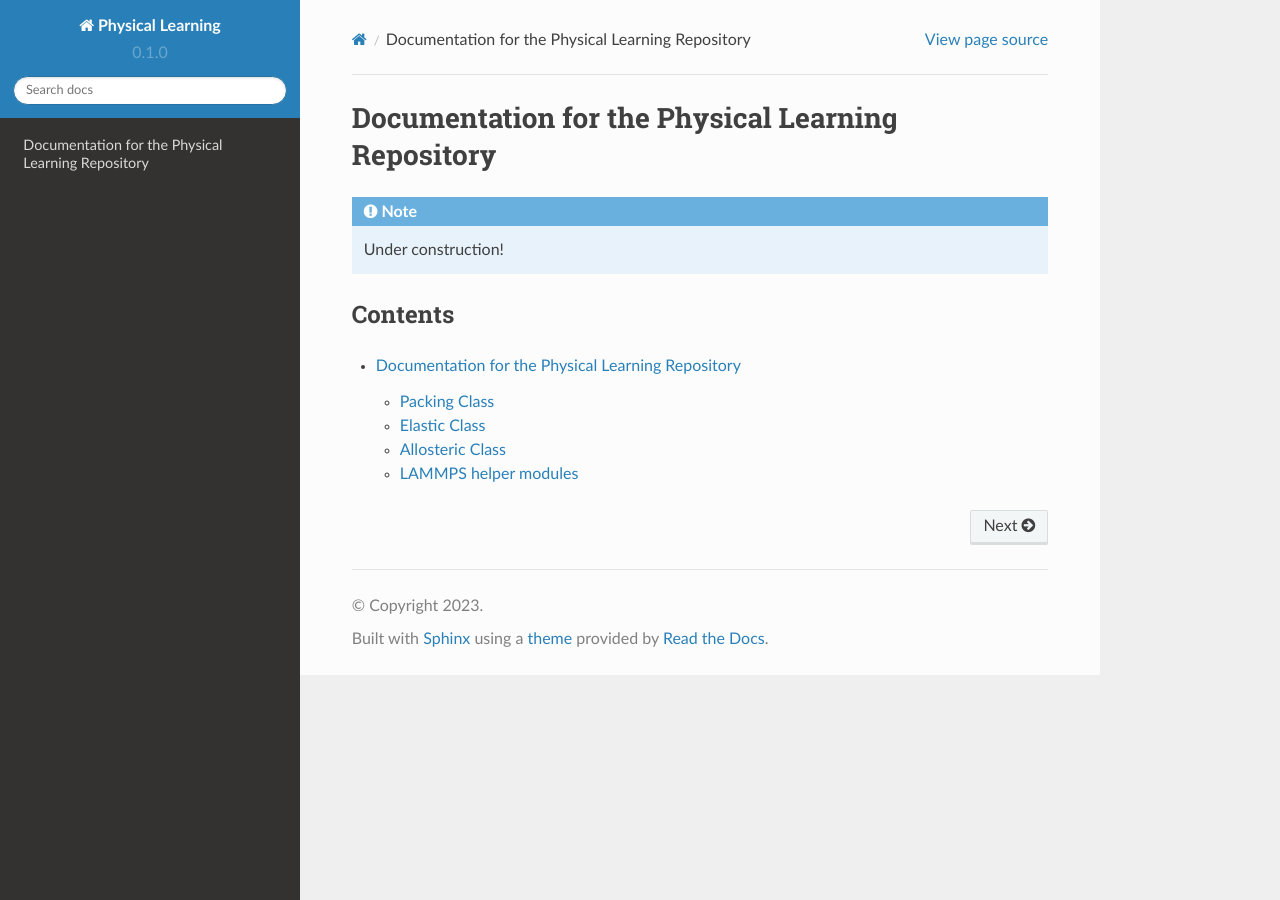
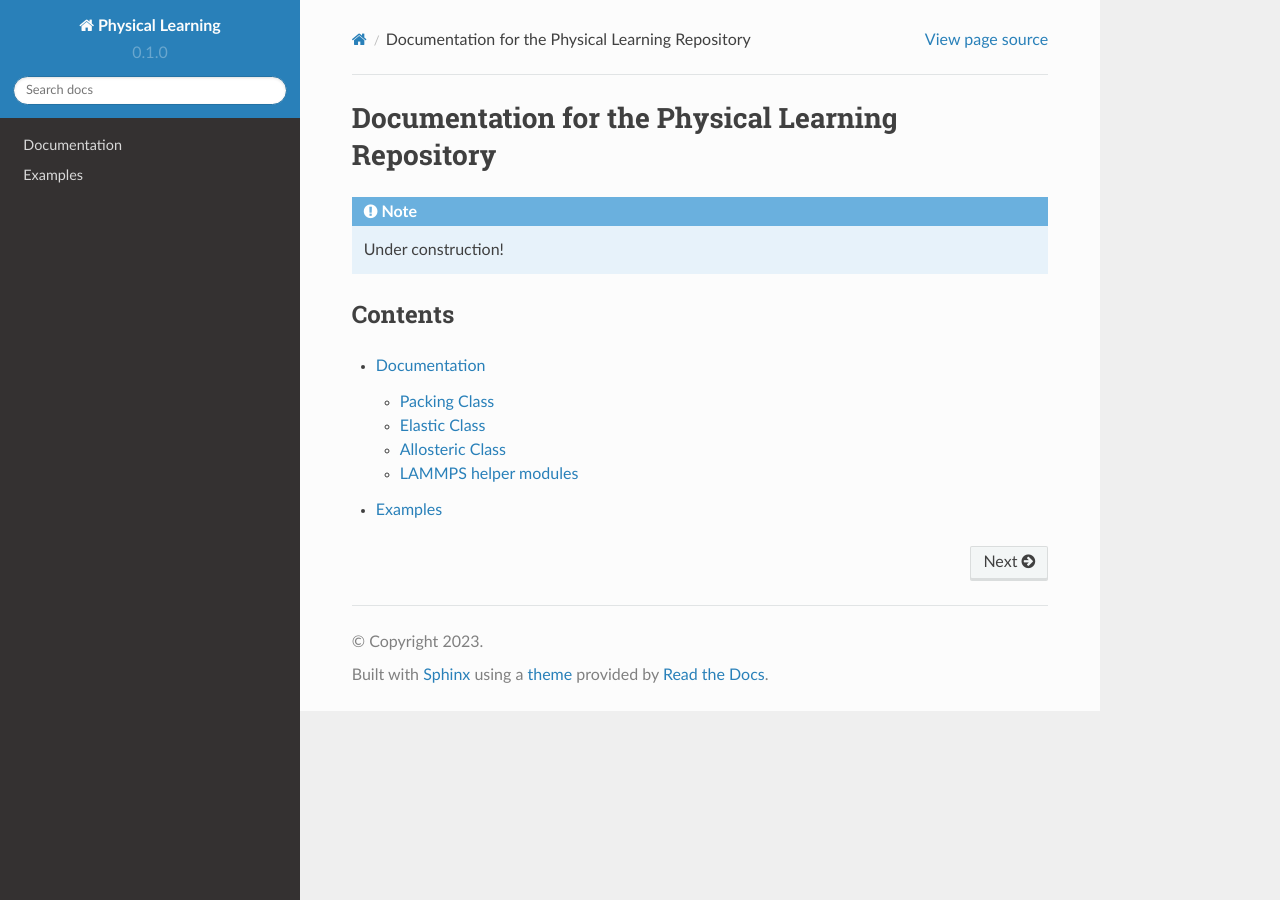
Before and after one commit to jandrejevic12/physical_learning, a Sphinx documentation site: the page built from docs/source/index.rst, in a window 1280 px wide. Built offline with Sphinx 7.4.7 and the Read the Docs theme 2.0.0, drawn with Linux system fonts in a browser that asks for light colours.

Commit message:
Reorganize toc.

```diff
--- /dev/null
+++ b/docs/source/allosteric.rst
@@ -0,0 +1,6 @@
+Allosteric Class
+================
+
+.. autoclass:: physical_learning.allosteric_utils.Allosteric
+    :members:
+    :show-inheritance:
--- /dev/null
+++ b/docs/source/elastic.rst
@@ -0,0 +1,6 @@
+Elastic Class
+=============
+
+.. autoclass:: physical_learning.elastic_utils.Elastic
+    :members:
+    :show-inheritance:
--- /dev/null
+++ b/docs/source/examples.rst
@@ -0,0 +1,2 @@
+Examples
+========
--- a/docs/source/index.rst
+++ b/docs/source/index.rst
@@ -9,6 +9,7 @@ Contents
 --------
 
 .. toctree::
-    :maxdepth: 4
+    :maxdepth: 2
 
-    physical_learning
+    documentation
+    examples
--- /dev/null
+++ b/docs/source/lammps.rst
@@ -0,0 +1,5 @@
+LAMMPS helper modules
+=====================
+
+.. automodule:: physical_learning.lammps_utils
+    :members:
--- /dev/null
+++ b/docs/source/packing.rst
@@ -0,0 +1,6 @@
+Packing Class
+=============
+
+.. autoclass:: physical_learning.packing_utils.Packing
+    :members:
+    :show-inheritance:
```
Also changed, not shown: docs/source/documentation.rst (added, +10 -0 lines), docs/source/physical_learning.rst (deleted, +0 -31 lines).
